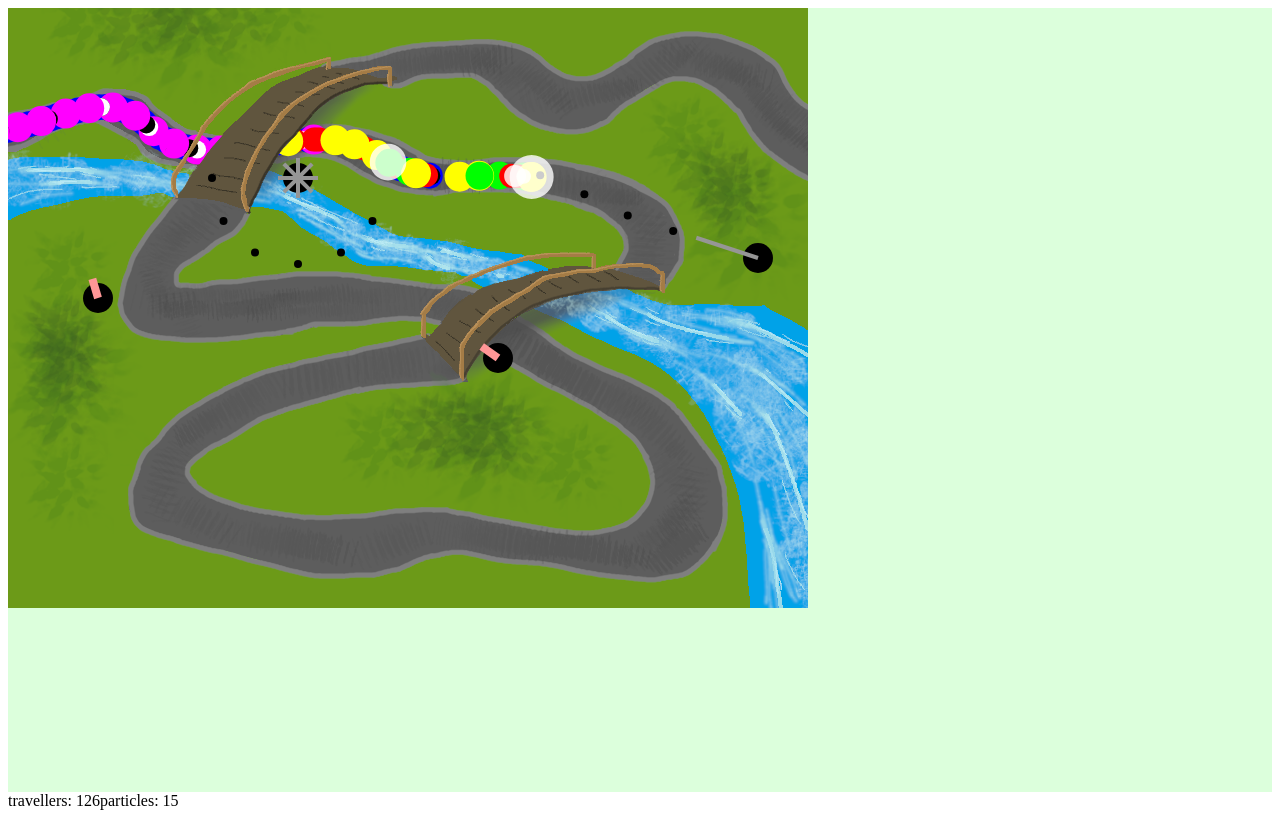
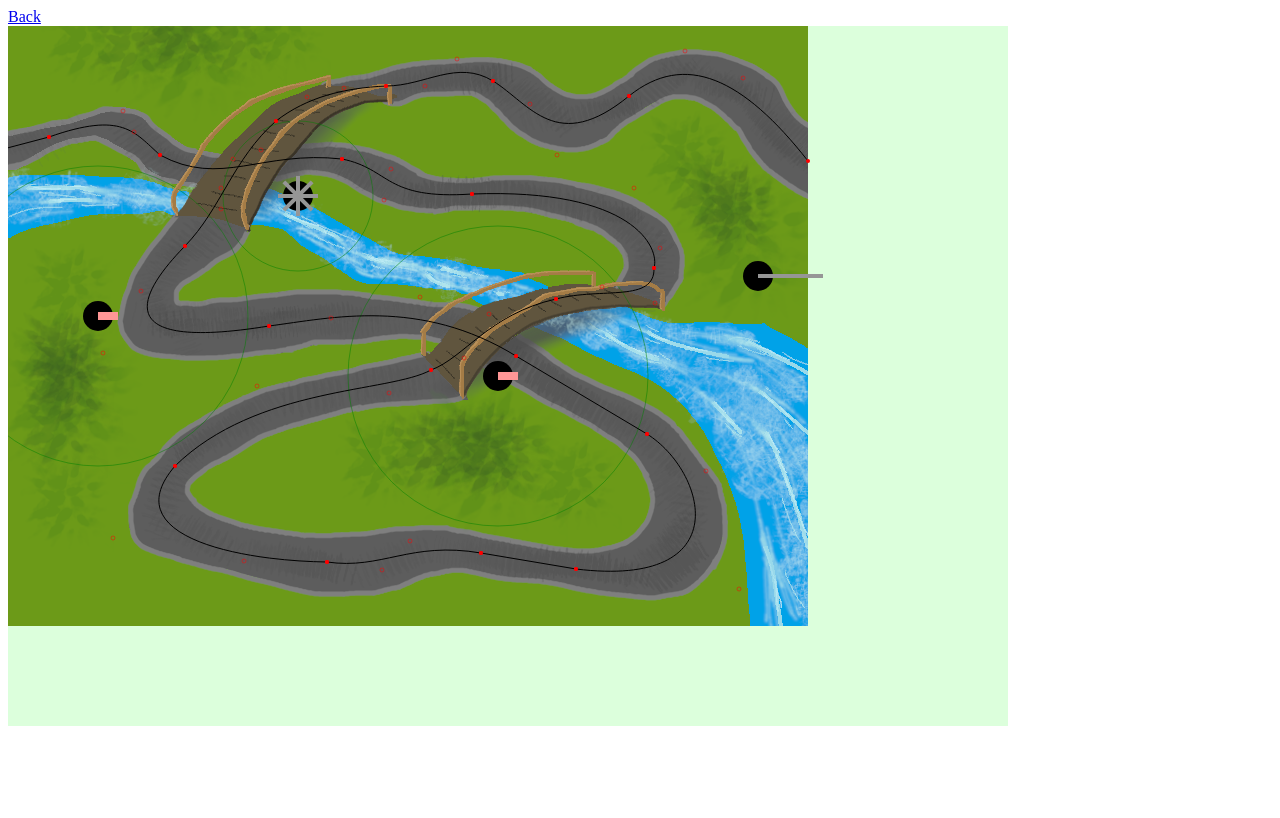
Before and after one commit to nathanielschutte/walker-js, a website built with webpack: page public/index.html in a window 1280 px wide. Built offline with nearby package versions, Linux system fonts and the light colour scheme.

Commit message:
updates, deployment, workflow

```diff
--- a/package.json
+++ b/package.json
@@ -7,7 +7,8 @@
     "build": "npx webpack --mode=production",
     "watch": "npx webpack --mode=development --watch",
     "serve": "serve public",
-    "line-count": "find walker -name \"*.js\" -exec wc -l {} +"
+    "line-count": "find walker -name \"*.js\" -exec wc -l {} +",
+    "publish": "npm run build && bash scripts/deploy.sh"
   },
   "author": "",
   "license": "ISC",
--- a/public/index.html
+++ b/public/index.html
@@ -1,5 +1,15 @@
-<body>
-    <canvas id="canvas" style="width: 100%; height: 100%;"></canvas>
-    <div id="debug-info"></div>
-    <script src="dist/bundle.js"></script>
-</body>
+<html>
+    <head>
+        <title>Blam!</title>
+        <meta charset="utf-8">
+        <meta name="viewport" content="width=device-width, user-scalable=no">
+    </head>
+    <body>
+        <div class="container" style="display: flex; flex-direction: column;">
+            <a href="https://site.coderotate.net">Back</a>
+            <canvas id="canvas" style="width: 1000px; height: 700px;"></canvas>
+            <div id="debug-info"></div>
+        </div>
+        <script src="dist/bundle.js"></script>
+    </body>
+</html>
--- a/walker/constants.js
+++ b/walker/constants.js
@@ -6,9 +6,9 @@
 export const LEVEL_LAYER_MIDDLE = 3;
 
 /* CONTROL */
-export const DEBUG = false;
+export const DEBUG = true;
 
-export const EDIT_MODE = false;
+export const EDIT_MODE = true;
 
 export const PATH_TRAVERSE_ACCURATE = true;
 
--- a/walker/level.js
+++ b/walker/level.js
@@ -80,26 +80,6 @@
         });
     }
 
-    loadTowers(file) {
-        // return [tower, ...];
-    }
-
-    loadEnemies(file) {
-        // return [enemy, ...];
-    }
-
-    loadProjectiles(file) {
-        // return [projectile, ...];
-    }
-
-    loadUpgrades(file) {
-        // return [upgrade, ...];
-    }
-
-    loadWaves(file) {
-        // return [wave, ...];
-    }
-
     injectTestLevel() {
         const state = this.state;
         // const path = new Path();
@@ -138,10 +118,10 @@
     }
 
     createTestSpawn() {
-        this.createTestSpawnInterval(100, tr.BLOON_BLUE);
-        this.createTestSpawnInterval(200, tr.BLOON_PINK);
-        this.createTestSpawnInterval(420, tr.BLOON_BLACK);
-        this.createTestSpawnInterval(450, tr.BLOON_WHITE);
+        // this.createTestSpawnInterval(100, tr.BLOON_BLUE);
+        // this.createTestSpawnInterval(200, tr.BLOON_PINK);
+        // this.createTestSpawnInterval(420, tr.BLOON_BLACK);
+        // this.createTestSpawnInterval(450, tr.BLOON_WHITE);
 
         return this;
     }
--- a/walker/resource.js
+++ b/walker/resource.js
@@ -101,6 +101,6 @@
 
         const drawLayer = this.layers[layer];
 
-        ctx.drawImage(drawLayer, 0, 0);
+        ctx.drawImage(drawLayer, 0, 0, 800, 600);
     }
 }
--- a/walker/scene.js
+++ b/walker/scene.js
@@ -3,6 +3,8 @@
 
 export class Scene {
     constructor() {
+        this.width = 1000;
+        this.height = 800;
         this.frameNum = 0;
         this.mouse = {
             x: 0,
--- /dev/null
+++ b/walker/spawner.js
@@ -0,0 +1,5 @@
+export class Spawner {
+    constructor(state) {
+        this.state = state;
+    }
+}
--- a/walker/state.js
+++ b/walker/state.js
@@ -1,6 +1,7 @@
 import * as constants from './constants.js';
 import { Particle } from './particle.js';
 import { Traveller } from './traveller.js';
+import { Spawner } from './spawner.js';
 import { dist } from './util.js';
 
 /* DATA */
@@ -10,6 +11,7 @@
         this.paths = []; // array of Path
         this.hoveredPath = -1;
         this.hoveredPart = -1;
+        this.spawner = new Spawner(this);
 
         this.travellers = []; // array of Traveller
         this.travellersByDistance = []; // array of Traveller
@@ -20,18 +22,63 @@
         this.towers = []; // array of Tower
         this.particles = []; // array of Particle
 
+        this.difficulty = 1;
+        this.mode = 'play';
+        this.playState = 'paused';
+
+        this.resetToZero();
+
         this.time = 0;
         this.lastTime = 0;
-
-        this.lives = 100;
 
         this.globalTravellerId = 0;
     }
 
+    resetToZero() {
+        this.round = 0;
+        this.frameNum = 0;
+
+        if (this.difficulty === 1) {
+            this.maxLives = 100;
+        }
+
+        this.lives = this.maxLives;
+
+        this.resetToNewRound();
+    }
+
+    resetToNewRound() {
+        this.frameNumRound = 0;
+    }
+
     update() {
+        this.time = Date.now();
+
+        if (this.lastTime === 0) {
+            this.lastTime = this.time;
+        }
+
+        const dt = this.time - this.lastTime;
+
         this.paths.forEach(path => {
             path.update(this.scene);
         });
+
+        if (this.mode !== 'play') {
+            return;
+        }
+
+        if (this.mode === 'play') {
+            this.frameNum++;
+
+            if (this.playMode === 'playing') {
+                this.frameNumRound++;
+            }
+        }
+
+        if (this.playState !== 'playing') {
+            return;
+        }
 
         const travellerDestroy = [];
         this.travellers.forEach(traveller => {
```
Also changed, not shown: walker/config.js (added, +20 -0 lines), .github/workflows/publish.js (added), public/dist/bundle.js, 2 other files.
